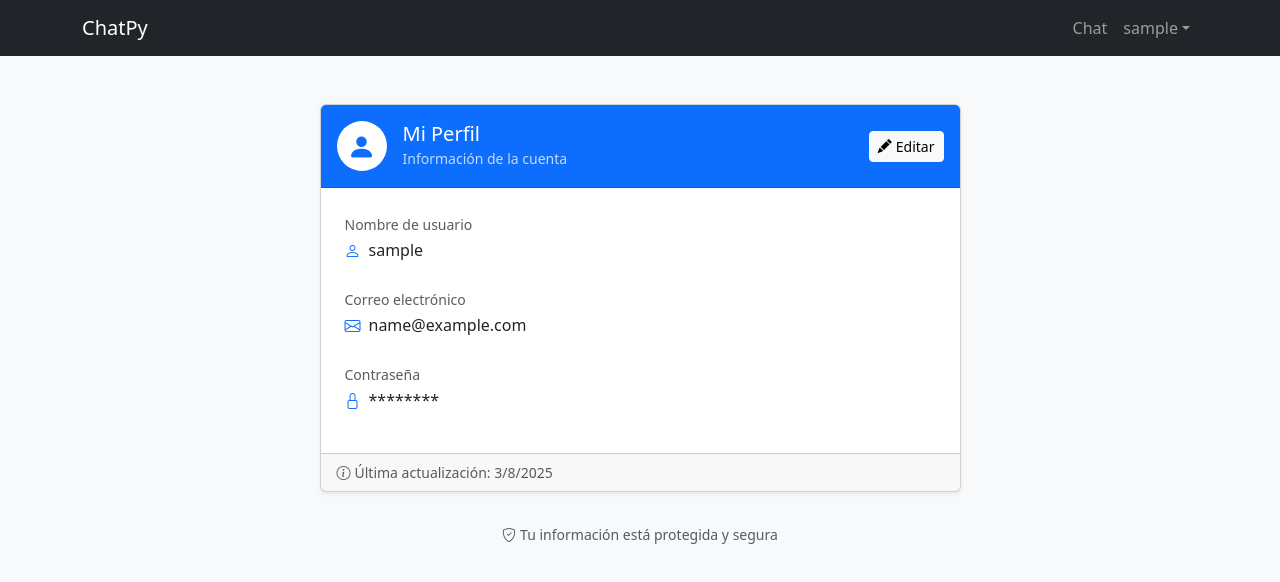
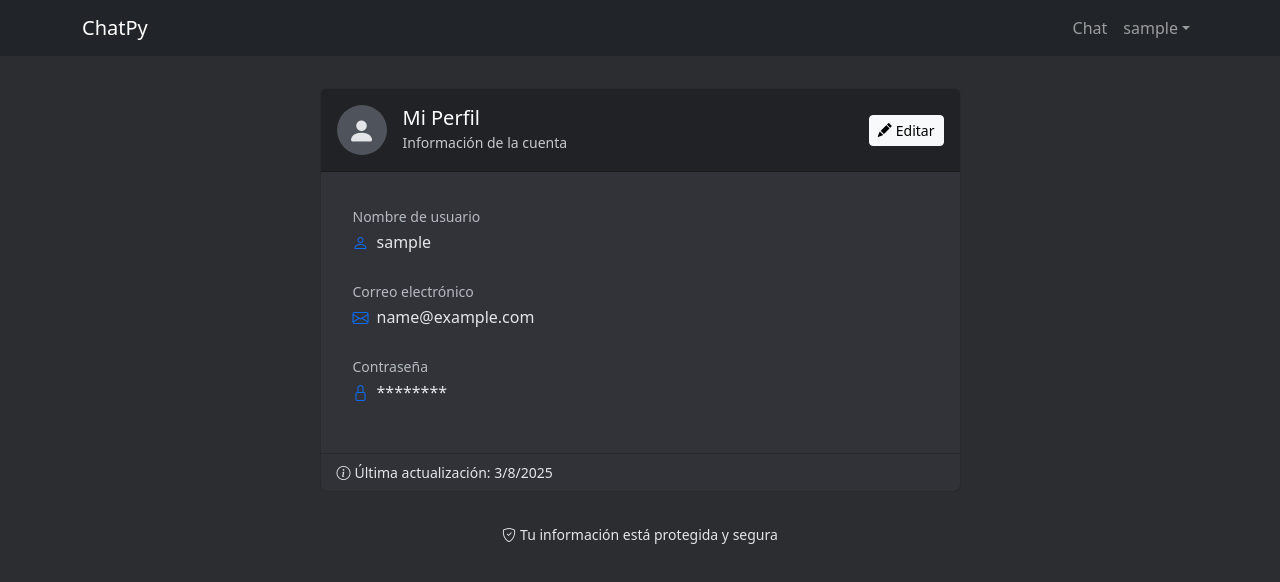
Before and after one commit to dede-08/chat_py_app, a React (Vite) app in the folder chat_py_frontend/: page /profile in a window 1280 px wide. Shown: the top 582 px of the page. Built offline with nearby package versions, Linux system fonts and the light colour scheme; no server answers; sample sign-in values are in the browser's storage.

Commit message:
upgrades

```diff
--- a/chat_py_frontend/src/components/user-profile-component/UserProfile.css
+++ b/chat_py_frontend/src/components/user-profile-component/UserProfile.css
@@ -2,7 +2,6 @@
     max-width: 500px;
     margin: 2rem auto;
     padding: 2rem;
-    background-color: #f9f9f9;
     border-radius: 8px;
     box-shadow: 0 2px 4px rgba(0, 0, 0, 0.1);
 }
@@ -10,7 +9,7 @@
 .user-profile-container h2 {
     text-align: center;
     margin-bottom: 1.5rem;
-    color: #333;
+    color: #fff;
 }
 
 .profile-field {
@@ -21,7 +20,7 @@
     display: block;
     margin-bottom: 0.5rem;
     font-weight: bold;
-    color: #555;
+    color: #fff;
 }
 
 .profile-field input {
@@ -80,3 +79,90 @@
 .cancel-btn:hover {
     background-color: #c82333;
 }
+
+.profile-container {
+    background-color: var(--bg-discord);
+    color: var(--text-primary);
+    min-height: 100vh;
+    padding: 2rem 0;
+}
+
+.profile-card {
+    background-color: var(--bg-discord-elevated);
+    border: 1px solid rgba(0, 0, 0, 0.2);
+    border-radius: 8px;
+    color: var(--text-primary);
+}
+
+.profile-card-header {
+    background-color: #202225;
+    border-bottom: 1px solid rgba(0, 0, 0, 0.2);
+    color: #fff;
+}
+
+.profile-card-body {
+    padding: 2rem;
+}
+
+.profile-card label {
+    color: var(--text-secondary);
+}
+
+.profile-card input[type="text"],
+.profile-card input[type="email"],
+.profile-card input[type="password"] {
+    background-color: #202225;
+    border: 1px solid #1a1b1e;
+    color: var(--text-primary);
+    border-radius: 4px;
+}
+
+.profile-card input[type="text"]:focus,
+.profile-card input[type="email"]:focus,
+.profile-card input[type="password"]:focus {
+    background-color: #202225;
+    color: var(--text-primary);
+    border-color: #007bff;
+    box-shadow: none;
+}
+
+.profile-card .form-control::placeholder {
+    color: var(--text-secondary);
+}
+
+.profile-card .btn-primary {
+    background-color: #5865f2;
+    border-color: #5865f2;
+}
+
+.profile-card .btn-primary:hover {
+    background-color: #4752c4;
+    border-color: #4752c4;
+}
+
+.profile-card .btn-secondary {
+    background-color: #4f545c;
+    border-color: #4f545c;
+}
+
+.profile-card .btn-secondary:hover {
+    background-color: #5a6067;
+    border-color: #5a6067;
+}
+
+.profile-card .alert-success {
+    background-color: #28a745;
+    color: white;
+    border-color: #28a745;
+}
+
+.profile-card .alert-danger {
+    background-color: #dc3545;
+    color: white;
+    border-color: #dc3545;
+}
+
+.profile-icon-container {
+    background-color: #4f545c;
+    color: var(--text-primary);
+}
--- a/chat_py_frontend/src/components/user-profile-component/UserProfile.jsx
+++ b/chat_py_frontend/src/components/user-profile-component/UserProfile.jsx
@@ -143,7 +143,7 @@ const UserProfile = () => {
     }
 
     return (
-        <div className="min-vh-100 bg-light py-5">
+        <div className="profile-container">
             <div className="container">
                 <div className="row justify-content-center">
                     <div className="col-lg-8 col-xl-7">
@@ -167,11 +167,11 @@ const UserProfile = () => {
                         )}
 
                         {/* Tarjeta de perfil */}
-                        <div className="card shadow-sm">
-                            <div className="card-header bg-primary text-white py-3">
+                        <div className="card profile-card">
+                            <div className="card-header profile-card-header py-3">
                                 <div className="d-flex align-items-center justify-content-between">
                                     <div className="d-flex align-items-center">
-                                        <div className="bg-white text-primary rounded-circle d-flex align-items-center justify-content-center me-3" style={{ width: '50px', height: '50px' }}>
+                                        <div className="profile-icon-container rounded-circle d-flex align-items-center justify-content-center me-3" style={{ width: '50px', height: '50px' }}>
                                             <i className="bi bi-person-fill fs-3"></i>
                                         </div>
                                         <div>
@@ -188,12 +188,12 @@ const UserProfile = () => {
                                 </div>
                             </div>
 
-                            <div className="card-body p-4">
+                            <div className="card-body profile-card-body">
                                 {!isEditing ? (
                                     //vista de solo lectura
                                     <div>
                                         <div className="mb-4">
-                                            <label className="text-muted small mb-1">Nombre de usuario</label>
+                                            <label className="small mb-1">Nombre de usuario</label>
                                             <div className="d-flex align-items-center">
                                                 <i className="bi bi-person text-primary me-2"></i>
                                                 <h6 className="mb-0">{userInfo.username}</h6>
@@ -201,7 +201,7 @@ const UserProfile = () => {
                                         </div>
 
                                         <div className="mb-4">
-                                            <label className="text-muted small mb-1">Correo electrónico</label>
+                                            <label className="small mb-1">Correo electrónico</label>
                                             <div className="d-flex align-items-center">
                                                 <i className="bi bi-envelope text-primary me-2"></i>
                                                 <h6 className="mb-0">{userInfo.email}</h6>
@@ -209,7 +209,7 @@ const UserProfile = () => {
                                         </div>
 
                                         <div className="mb-3">
-                                            <label className="text-muted small mb-1">Contraseña</label>
+                                            <label className="small mb-1">Contraseña</label>
                                             <div className="d-flex align-items-center">
                                                 <i className="bi bi-lock text-primary me-2"></i>
                                                 <h6 className="mb-0">{userInfo.password}</h6>
@@ -324,7 +324,7 @@ const UserProfile = () => {
                             </div>
 
                             {!isEditing && (
-                                <div className="card-footer text-muted small">
+                                <div className="card-footer small">
                                     <i className="bi bi-info-circle me-1"></i>
                                     Última actualización: {new Date().toLocaleDateString('es-ES')}
                                 </div>
@@ -332,9 +332,9 @@ const UserProfile = () => {
                         </div>
 
 
-                        <div className="card mt-3 border-0 bg-transparent">
+                        <div className="card mt-3 border-0 bg-transparent profile-card">
                             <div className="card-body text-center">
-                                <small className="text-muted">
+                                <small className="">
                                     <i className="bi bi-shield-check me-1"></i>
                                     Tu información está protegida y segura
                                 </small>
```
